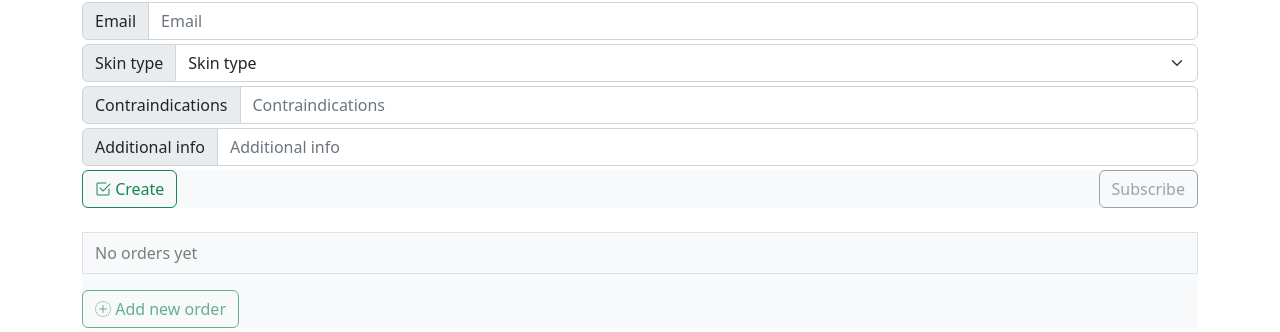
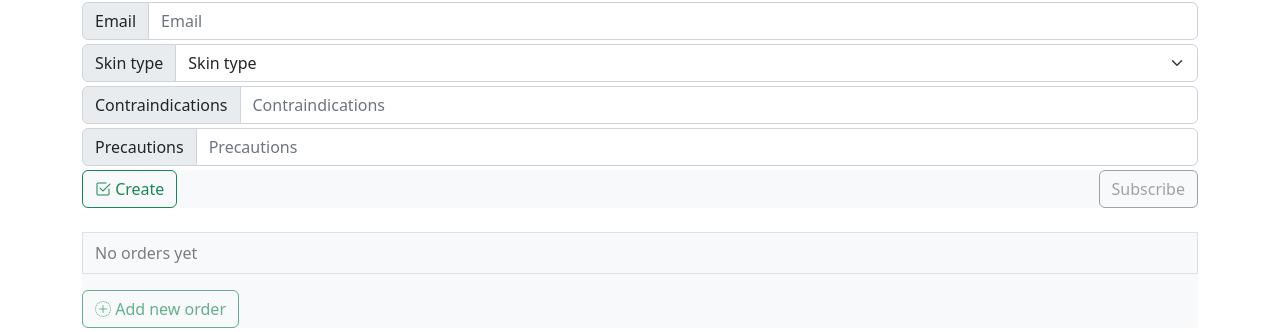
Before and after one commit to dmitrynisht/CS50-final, a Flask app: page /customer_info in a window 1280 px wide. Shown: the part 276-608 px from the top of the page. Run offline with Flask 2, Linux system fonts and the light colour scheme; the visitor is signed in with stand-in values (Sample User, id 1); data that the repository does not hold is empty; parts of the project's set-up code (start-up, migrations or seed data) failed here and were passed over; some libraries are stand-ins or nearby versions.

Commit message:
README: order_details

```diff
--- a/templates/customer_info.html
+++ b/templates/customer_info.html
@@ -64,8 +64,8 @@
         <input type="text" class="form-control ctmr_contraindications" placeholder="Contraindications" aria-label="Contraindications" aria-describedby="basic-addon1" name="ctmr_contraindications" value="{{ ctmr_contraindications }}">
     </div>
     <div class="input-group mb-1">
-        <span class="input-group-text" id="basic-addon1">Additional info</span>
-        <input type="text" class="form-control ctmr_additional_info" placeholder="Additional info" aria-label="Additional info" aria-describedby="basic-addon1" name="ctmr_additional_info" value="{{ ctmr_additional_info }}">
+        <span class="input-group-text" id="basic-addon1">Precautions</span>
+        <input type="text" class="form-control ctmr_additional_info" placeholder="Precautions" aria-label="Additional info" aria-describedby="basic-addon1" name="ctmr_additional_info" value="{{ ctmr_additional_info }}">
     </div>
     <nav class="navbar navbar-expand navbar-light bg-light px-0 pt-0 pb-0">
         <div class="container-fluid">
```
Also changed, not shown: README.md.
